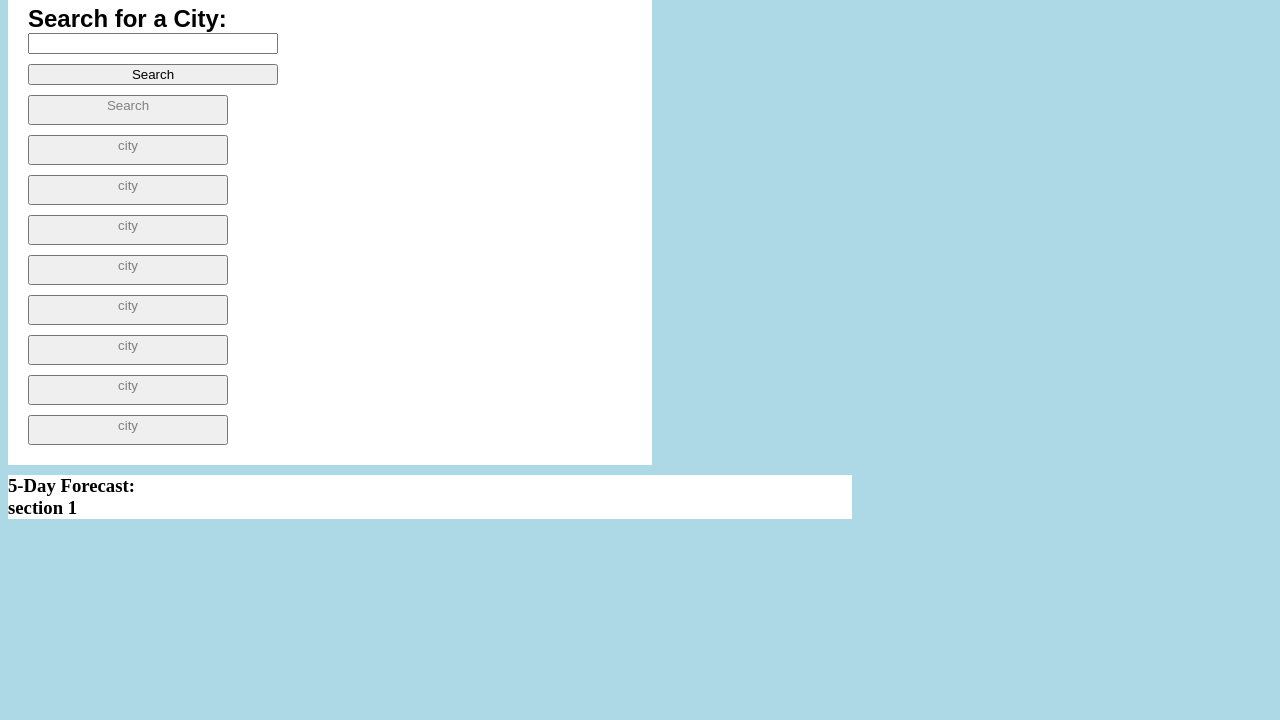
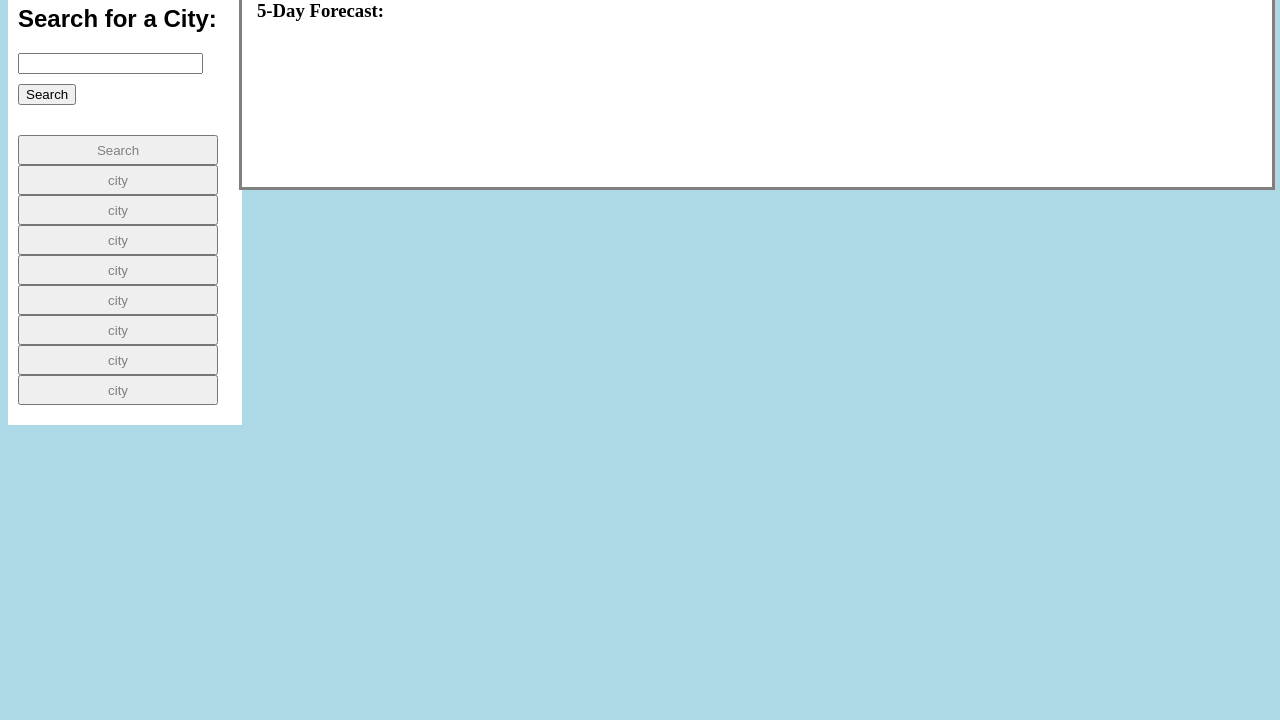
Before and after one commit to c-wrenn/Weather-Forecast-App, a plain HTML site: page index.html in a window 1280 px wide. Shown: the part 80-800 px from the top of the page. Drawn offline with Linux system fonts and the light colour scheme.

Commit message:
"added to css and reformatted html"

```diff
--- a/index.html
+++ b/index.html
@@ -1,22 +1,22 @@
 <!DOCTYPE html>
 <html lang="en">
-<h1>
-    <div>
+
 <head>
-    <h1></h1>Weather Forecast Dashboard
     <meta charset="UTF-8">
     <meta name="viewport" content="width=device-width, initial-scale=1.0">
     <link rel="stylesheet" href="styles.css">
     <title>Weather Forecast</title>
 </head>
-   </div>
-</h1>
+
+    <body>
+    <h1>Weather Forecast Dashboard</h1>
+
+        <main>
 
             <aside>
-<h2>
                 <form action="" method="get" class="City-search-form">
                     <div class="City-search-form">
-<label for="city"> Search for a City:</label>
+                        <label for="city"> <h2> Search for a City:</h2></></label>
                         <input type="text" city="city" required>
                     </div>
                         <div class = "City-search-form">
@@ -36,17 +36,13 @@
                     <button>city</button>
                     <button>city</button>
                 </section>
-</h2>
             </aside>
 
-
+            <div class="forecast-container">
                 <h3> 5-Day Forecast:
-    <body>
-    <section class="box box-weather1">
-section 1
-    </section>
+                <section class="box box-weather1"></section>
+                </h3>
+            </div>
+        </main>
     </body>
-</h3>
-
-
 </html>
--- a/styles.css
+++ b/styles.css
@@ -11,39 +11,47 @@ font-family: sans-serif;
     }
 
     h2{
-    margin-right:150px;
+
         display:inline-block;
         font-family: sans-serif;
-    padding: 10px;
-    margin: 0px;
+
+
     }
     aside{
-    margin-right: 200px;
-    padding:0px;
-    background-color:white;
+        display: flex;
+        flex-direction: column;
+        background-color: white;
+        justify-content: space-between;
+        align-items: center;
+        padding: 10px 10px 20px 10px;
     }
 
     form.City-search-form{
-    display: inline-flow;
-    margin-top:5px;
+        display: flex;
+        flex-direction: column;
+        height: 150px;
+        gap: 10px;
+
 
     }
-div.City-search-form{
-    display: grid;
-    margin: 10px;
-    width: 250px;
 
-}
 
     h3{
         margin-block-start:10px;
         display: inline-flow;
         background-color:white;
+        padding: 15px;
+        outline: solid grey;
+    }
 
-}
-section{
-    display: incline block;
-    background-color:white;
+    .button-section {
+        margin-top: 10px;
+        display: flex;
+        flex-direction: column;
+
+        gap: 10px;
+        justify-content: center;
+        align-items: center;
     }
 
     body {
@@ -53,9 +61,6 @@ body {
 
     }
     button {
-    display: grid;
-    margin: 10px;
-    margin-right: 100px;
         color: grey;
         width: 200px;
         height: 30px;
@@ -63,5 +68,14 @@ button {
     }
     .box-weather1{
     color: black;
-width: 100px;
+    width: 1000px;
+    height: 150px;
     }
+
+    main {
+        display: flex;
+    }
+
+    .forecast-container {
+        width: 100%;
+    }
```
Lines whose indentation alone changed are shown as unchanged.
